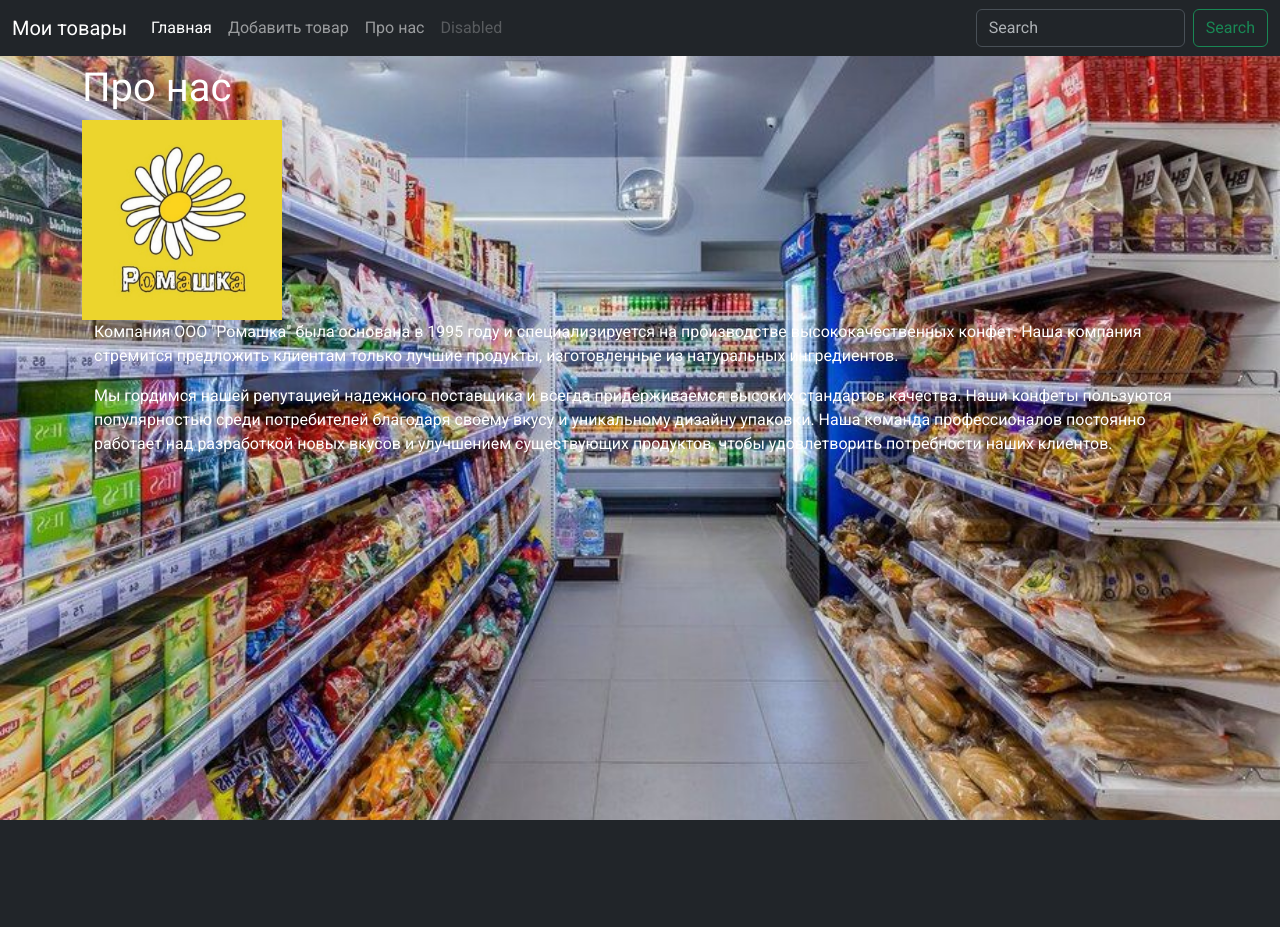
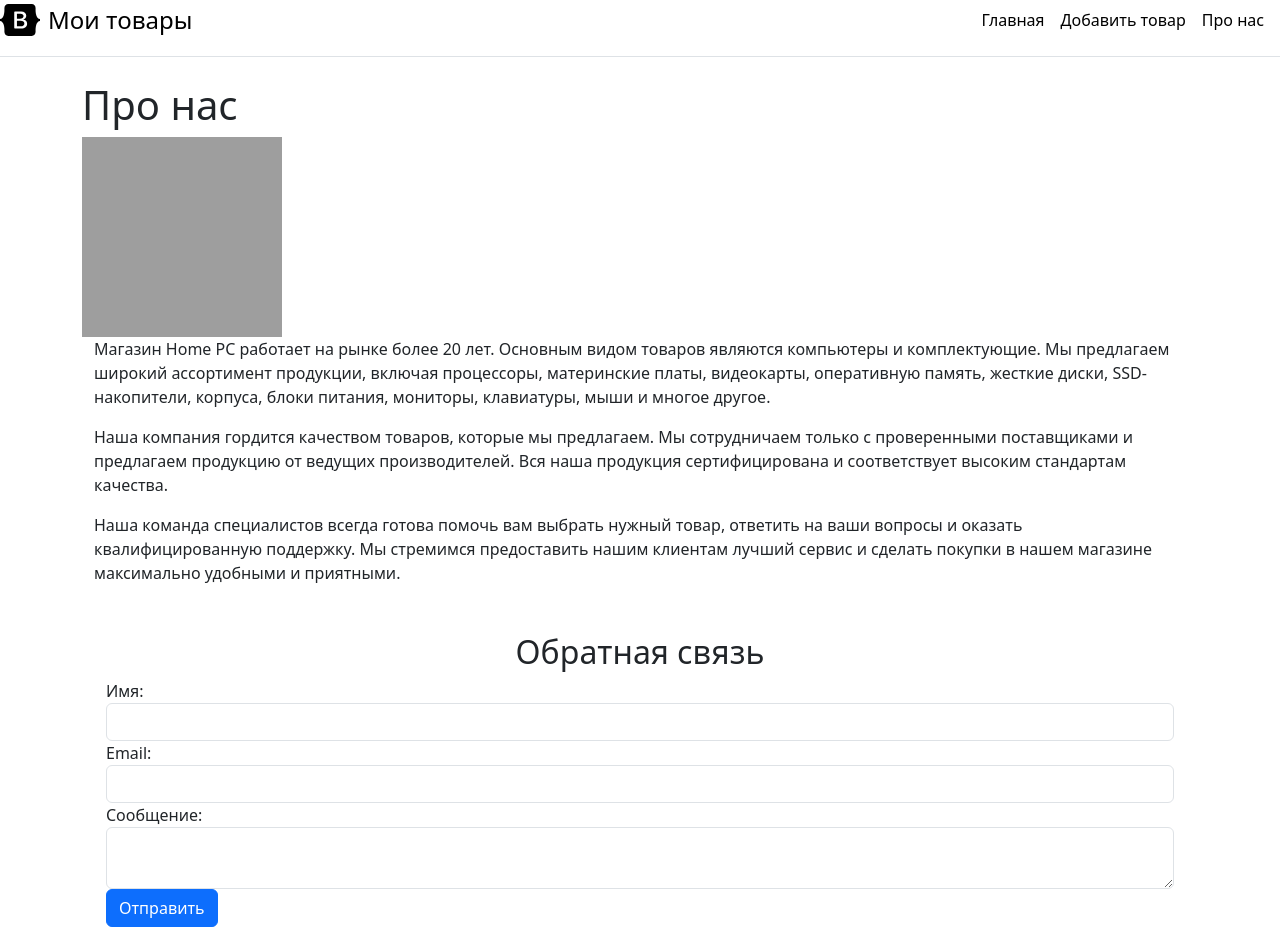
Before and after one commit to SergeG28071988/ShopWeb, a Django app: page /about-ru in a window 1280 px wide. Before the commit the page ends 820 px from the top, so only its background shows below. Run offline with Django 5.2, Linux system fonts and the light colour scheme; grey boxes are pictures that could not be loaded.

Commit message:
Изменил шаблоны add_product и about

```diff
--- a/ShopWeb/base/static/css/main.css
+++ b/ShopWeb/base/static/css/main.css
@@ -8,7 +8,7 @@ body {
 
       font-family: 'Roboto', sans-serif;
 
-      background-image: url("./../img/background.jpg");
+      background-image: url("https://ssluxurycars.ae/wp-content/uploads/2021/03/Qualities-of-a-Good-PC-Gaming-Store-ssluxurycars.jpg");
       height: 100vh;
       background-repeat: no-repeat;
       background-size: cover;
--- a/ShopWeb/base/templates/base/about.html
+++ b/ShopWeb/base/templates/base/about.html
@@ -1,4 +1,4 @@
-{% extends 'base/main.html' %}
+{% extends 'base/base.html' %}
 
 {% load static %}
 {% block title  %}
@@ -6,14 +6,38 @@
 {% endblock  %}
 
 {% block content  %}
-<br>
 <h1>Про нас</h1>
-<img src="{% static 'img/romashka.jpg' %}" width="200px" height="200px" alt="Ромашка">
+<img src="https://expeditteservices.com/wp-content/uploads/desktop-1.jpg" width="200px" height="200px" alt="">
 <div class="container">
     <div>
-        <p>Компания ООО "Ромашка" была основана в 1995 году и специализируется на производстве высококачественных конфет. Наша компания стремится предложить клиентам только лучшие продукты, изготовленные из натуральных ингредиентов.</p>
-        <p>Мы гордимся нашей репутацией надежного поставщика и всегда придерживаемся высоких стандартов качества. Наши конфеты пользуются популярностью среди потребителей благодаря своему вкусу и уникальному дизайну упаковки. Наша команда профессионалов постоянно работает над разработкой новых вкусов и улучшением существующих продуктов, чтобы удовлетворить потребности наших клиентов.</p>
+        <p>Магазин Home PC работает на рынке более 20 лет. Основным видом товаров являются компьютеры и комплектующие.
+            Мы предлагаем широкий ассортимент продукции, включая процессоры, материнские платы,
+            видеокарты, оперативную память, жесткие диски, SSD-накопители, корпуса, блоки питания, мониторы, клавиатуры,
+            мыши и многое другое.</p>
+        <p>Наша компания гордится качеством товаров, которые мы предлагаем.
+            Мы сотрудничаем только с проверенными поставщиками и предлагаем продукцию от ведущих производителей.
+            Вся наша продукция сертифицирована и соответствует высоким стандартам качества.</p>
+        <p>Наша команда специалистов всегда готова помочь вам выбрать нужный товар, ответить на ваши вопросы и оказать
+            квалифицированную поддержку. Мы стремимся предоставить нашим клиентам лучший сервис и сделать покупки в нашем
+            магазине максимально удобными и приятными.</p>
+    </div>
+    <div class="container mt-5">
+        <h2 class="text-center">Обратная связь</h2>
+         <form action="" method="post">
+          <div class="form-group">
+            <label for="name">Имя:</label>
+            <input type="text" class="form-control" id="name" name="name">
+          </div>
+          <div class="form-group">
+            <label for="email">Email:</label>
+            <input type="email" class="form-control" id="email" name="email">
+          </div>
+          <div class="form-group">
+            <label for="message">Сообщение:</label>
+            <textarea class="form-control" id="message" name="message"></textarea>
+          </div>
+          <button type="submit" class="btn btn-primary">Отправить</button>
+        </form>
     </div>
 </div>
-
 {% endblock  %}
--- a/ShopWeb/base/templates/base/base.html
+++ b/ShopWeb/base/templates/base/base.html
@@ -1,14 +1,14 @@
 <!doctype html>
 <html lang="ru">
 <head>
+    {% load static %}
     <meta charset="UTF-8">
     <meta name="viewport"
           content="width=device-width, user-scalable=no, initial-scale=1.0, maximum-scale=1.0, minimum-scale=1.0">
     <meta http-equiv="X-UA-Compatible" content="ie=edge">
     <title>{% block title %} {% endblock %}</title>
     <link rel="stylesheet" href="https://cdn.jsdelivr.net/npm/bootstrap@5.3.2/dist/css/bootstrap.min.css">
-     <link rel="stylesheet" href="{% static 'css/main.css' %}">
-     <link rel="stylesheet" href="{% static 'css/styles.css' %}">
+    <link rel="stylesheet" href="{% static 'css/styles.css' %}">
 
 </head>
 <body>
```
Also changed, not shown: ShopWeb/base/templates/base/add_product.html (+25 -26 lines), ShopWeb/base/static/img/romashka.jpg (deleted), ShopWeb/db.sqlite3.
